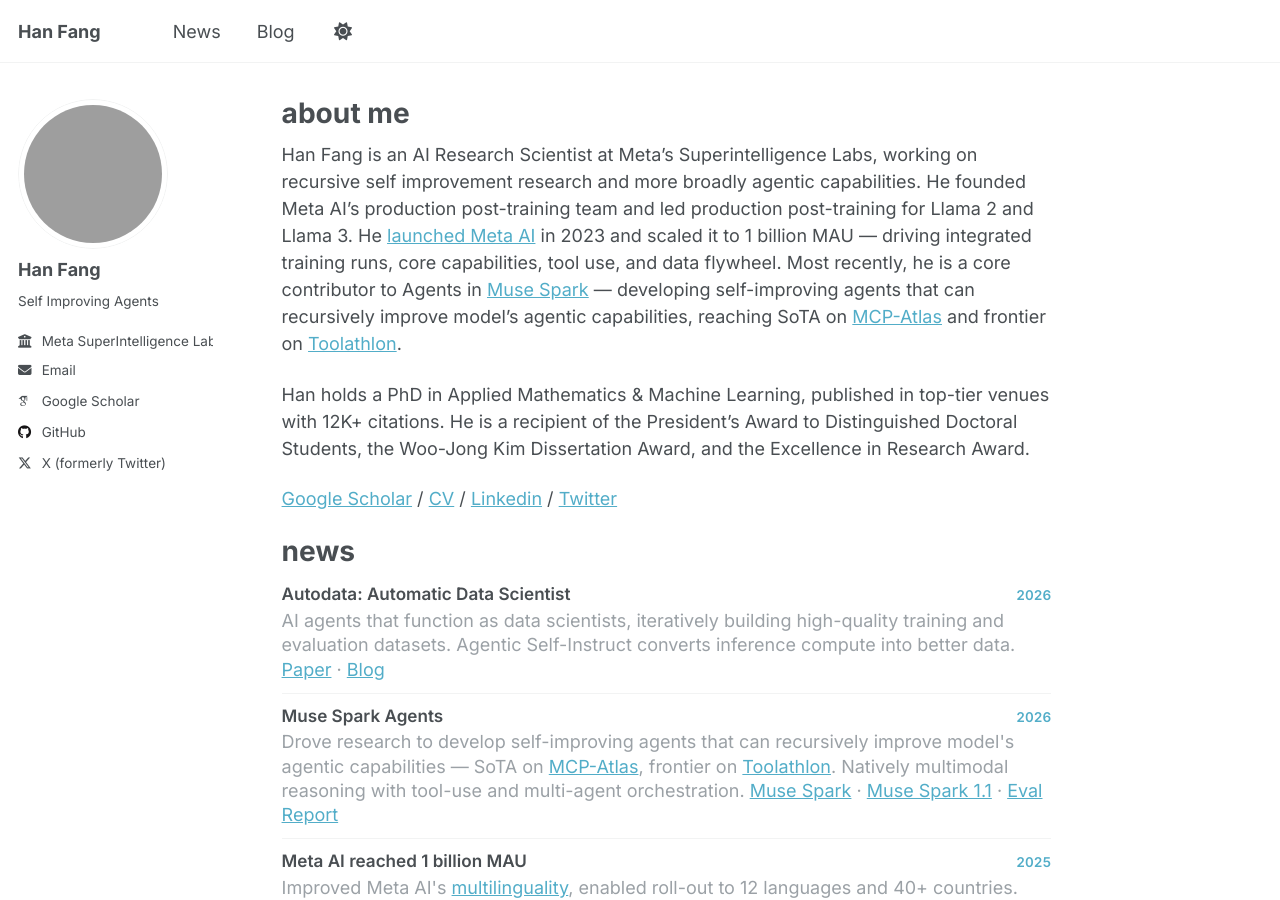
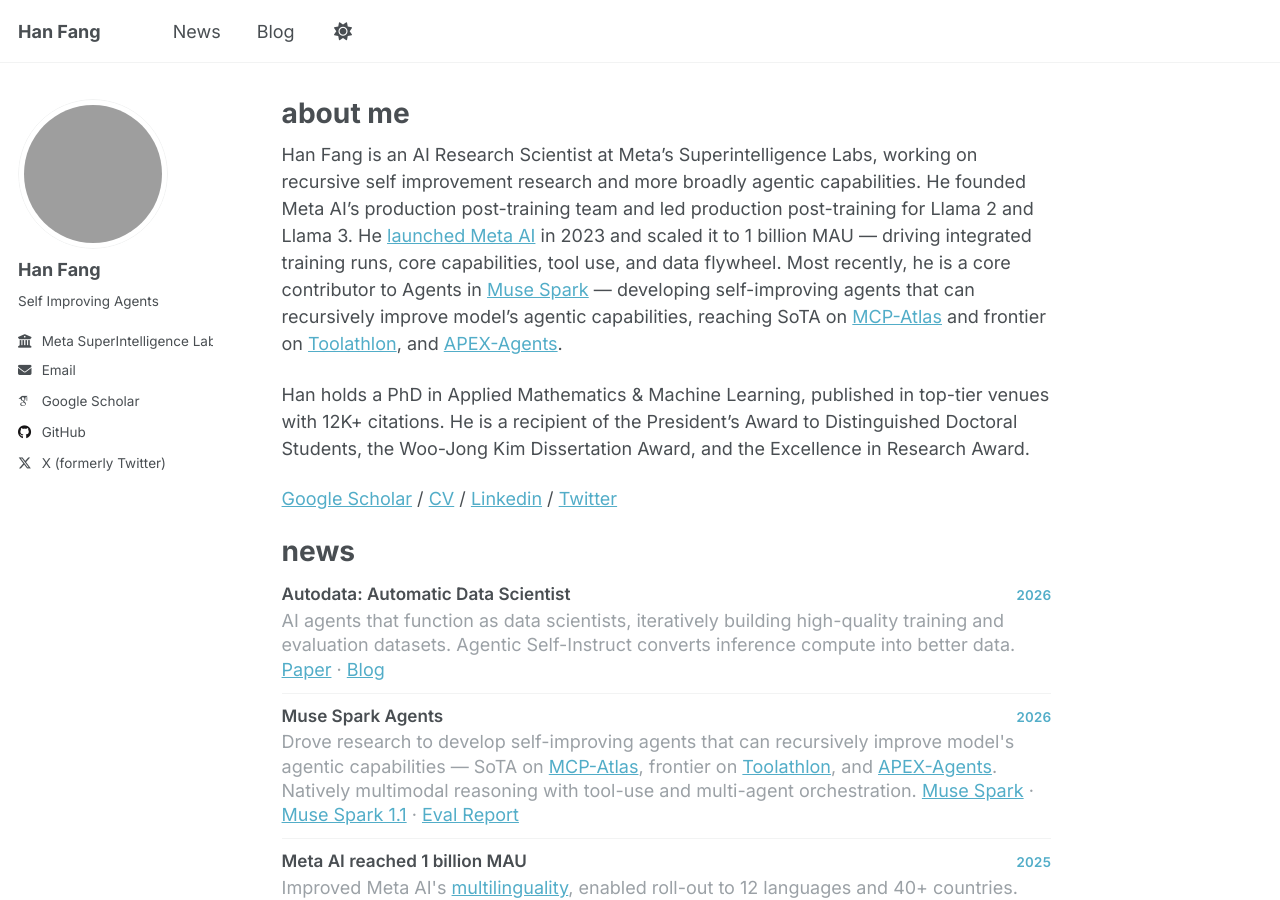
Before and after one commit to hanfang/hanfang.github.io, a Jekyll site: the page built from _pages/about.md, in a window 1280 px wide and 900 px high. Built offline with Jekyll 4.4.1, drawn with Linux system fonts in a browser that asks for light colours; some web fonts are replaced.

Commit message:
Add APEX-Agents benchmark to Muse Spark story
Co-Authored-By: Claude Opus 4.8 (1M context) <noreply@anthropic.com>

```diff
--- a/_pages/about.md
+++ b/_pages/about.md
@@ -7,7 +7,7 @@ redirect_from:
   - /about.html
 ---
 
-Han Fang is an AI Research Scientist at Meta’s Superintelligence Labs, working on recursive self improvement research and more broadly agentic capabilities. He founded Meta AI’s production post-training team and led production post-training for Llama 2 and Llama 3. He [launched Meta AI](https://developers.facebook.com/videos/2023/building-metas-next-generation-ai-product-experiences-with-llama/) in 2023 and scaled it to 1 billion MAU — driving integrated training runs, core capabilities, tool use, and data flywheel. Most recently, he is a core contributor to Agents in [Muse Spark](https://ai.meta.com/blog/introducing-muse-spark-meta-model-api/) — developing self-improving agents that can recursively improve model's agentic capabilities, reaching SoTA on [MCP-Atlas](https://labs.scale.com/leaderboard/mcp_atlas) and frontier on [Toolathlon](https://toolathlon.xyz/docs/leaderboard).
+Han Fang is an AI Research Scientist at Meta’s Superintelligence Labs, working on recursive self improvement research and more broadly agentic capabilities. He founded Meta AI’s production post-training team and led production post-training for Llama 2 and Llama 3. He [launched Meta AI](https://developers.facebook.com/videos/2023/building-metas-next-generation-ai-product-experiences-with-llama/) in 2023 and scaled it to 1 billion MAU — driving integrated training runs, core capabilities, tool use, and data flywheel. Most recently, he is a core contributor to Agents in [Muse Spark](https://ai.meta.com/blog/introducing-muse-spark-meta-model-api/) — developing self-improving agents that can recursively improve model's agentic capabilities, reaching SoTA on [MCP-Atlas](https://labs.scale.com/leaderboard/mcp_atlas) and frontier on [Toolathlon](https://toolathlon.xyz/docs/leaderboard), and [APEX-Agents](https://www.mercor.com/apex/apex-agents-leaderboard/).
 
 Han holds a PhD in Applied Mathematics & Machine Learning, published in top-tier venues with 12K+ citations. He is a recipient of the President’s Award to Distinguished Doctoral Students, the Woo-Jong Kim Dissertation Award, and the Excellence in Research Award.
 
@@ -32,7 +32,7 @@ news
     <h3 class="news-item__title">Muse Spark Agents</h3>
     <span class="news-item__year">2026</span>
   </div>
-  <p class="news-item__desc">Drove research to develop self-improving agents that can recursively improve model's agentic capabilities — SoTA on <a href="https://labs.scale.com/leaderboard/mcp_atlas">MCP-Atlas</a>, frontier on <a href="https://toolathlon.xyz/docs/leaderboard">Toolathlon</a>. Natively multimodal reasoning with tool-use and multi-agent orchestration. <a href="https://ai.meta.com/blog/introducing-muse-spark-msl/">Muse Spark</a> · <a href="https://ai.meta.com/blog/introducing-muse-spark-meta-model-api/">Muse Spark 1.1</a> · <a href="https://ai.meta.com/static-resource/muse-spark-1-1-evaluation-report">Eval Report</a></p>
+  <p class="news-item__desc">Drove research to develop self-improving agents that can recursively improve model's agentic capabilities — SoTA on <a href="https://labs.scale.com/leaderboard/mcp_atlas">MCP-Atlas</a>, frontier on <a href="https://toolathlon.xyz/docs/leaderboard">Toolathlon</a>, and <a href="https://www.mercor.com/apex/apex-agents-leaderboard/">APEX-Agents</a>. Natively multimodal reasoning with tool-use and multi-agent orchestration. <a href="https://ai.meta.com/blog/introducing-muse-spark-msl/">Muse Spark</a> · <a href="https://ai.meta.com/blog/introducing-muse-spark-meta-model-api/">Muse Spark 1.1</a> · <a href="https://ai.meta.com/static-resource/muse-spark-1-1-evaluation-report">Eval Report</a></p>
 </div>
 
 <div class="news-item">
```
Also changed, not shown: _pages/news.md (+1 -1 lines).
